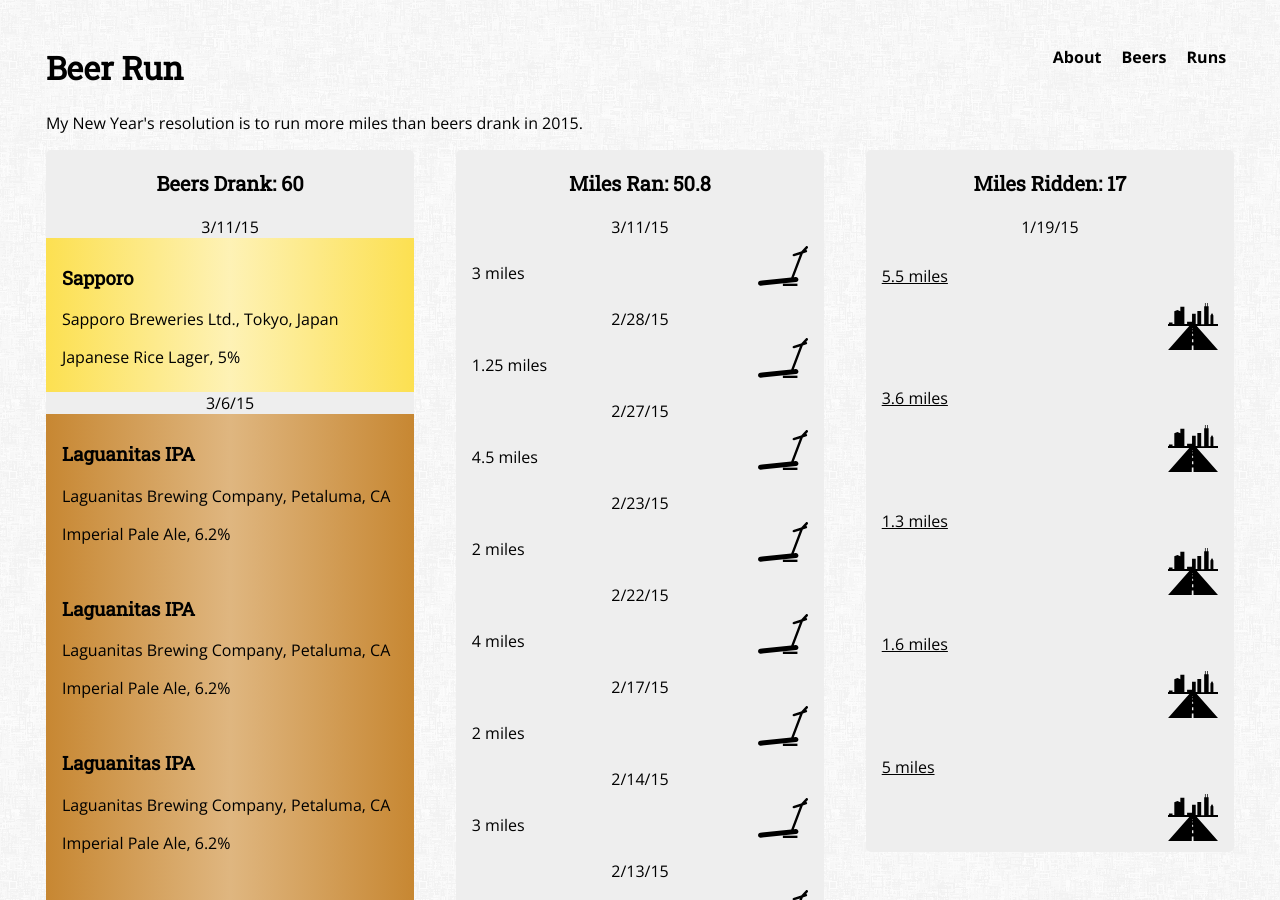
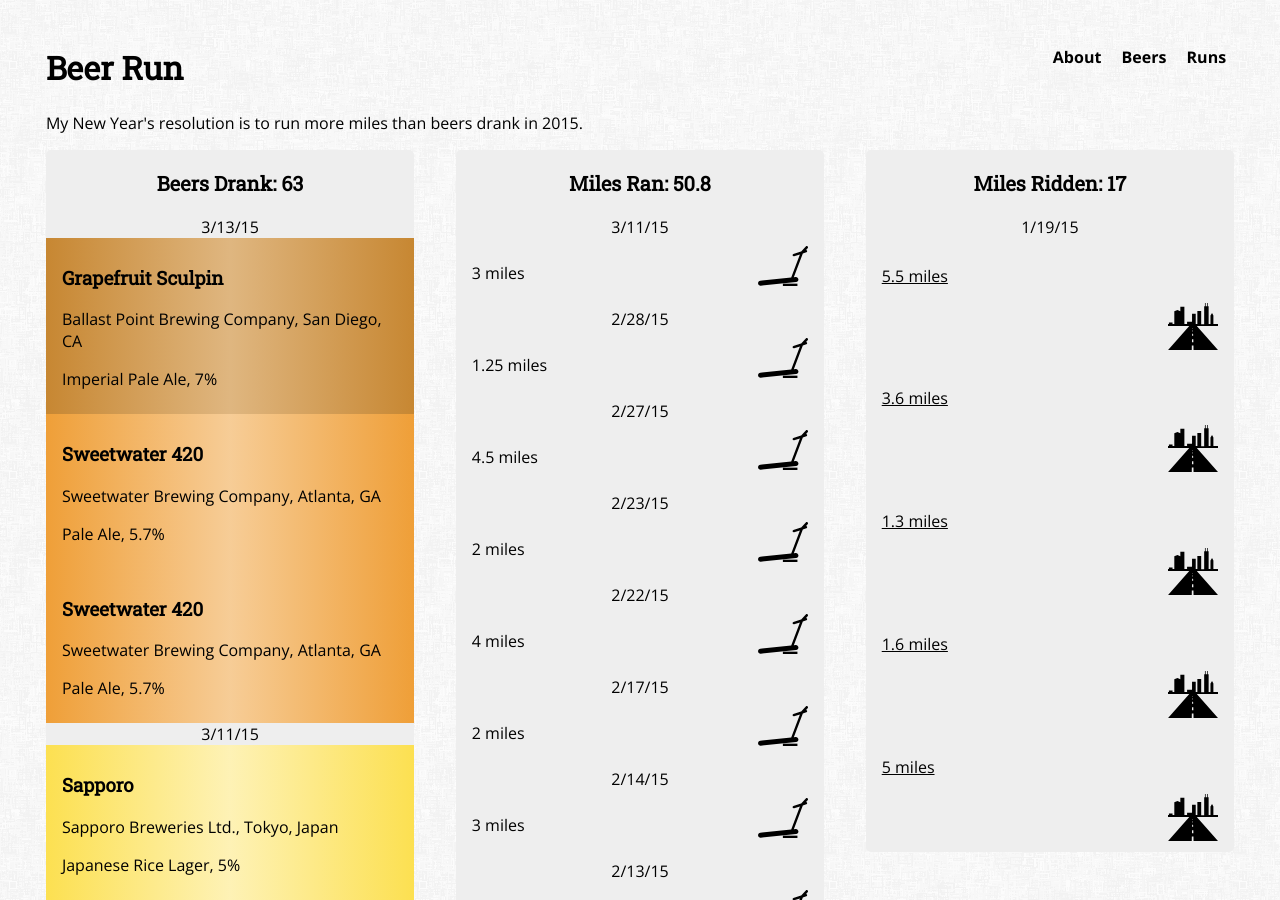
Before and after one commit to rhewitt22/beer-run, a Jekyll site: the page built from index.html, in a window 1280 px wide and 900 px high. Built offline with Jekyll 4.4.1, drawn with Linux system fonts in a browser that asks for light colours; nearby versions of some CDN libraries.

Commit message:
Updated beer.yml

```diff
--- a/_data/beer.yml
+++ b/_data/beer.yml
@@ -1,3 +1,12 @@
+- date: 3/13/15
+  name: Grapefruit Sculpin
+
+- date: 3/13/15
+  name: Sweetwater 420
+
+- date: 3/13/15
+  name: Sweetwater 420
+
 - date: 3/11/15
   name: Sapporo
 
```
